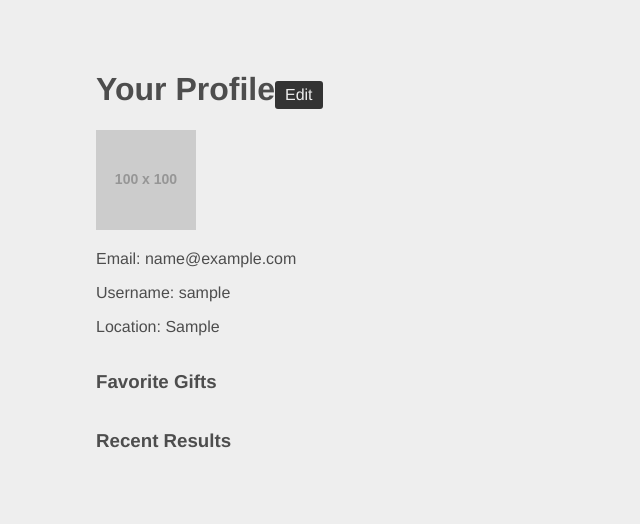
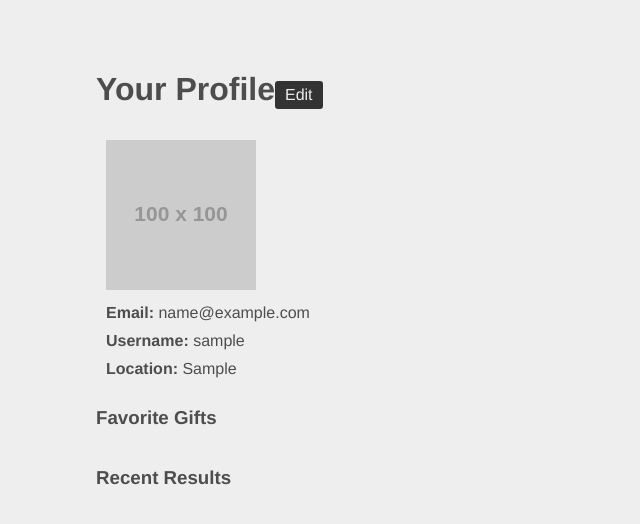
Before and after one commit to nicktouchette/giftr, a Node server app: page /users/600000000000000000000001 in a window 1280 px wide. Shown: the part 61-585 px from the top of the page, without its empty margins (0-640 px from the left). Run offline with Node 20, Linux system fonts and the light colour scheme; a user stored in the database is signed in; data comes from the database, SQL or seed files in the repository; tables that the repository leaves empty hold one stand-in row (values such as "Sample post"); grey boxes labelled with a size stand in for pictures from a placeholder-image service; some libraries are stand-ins or nearby versions.

Commit message:
Profile styles

```diff
--- a/public/stylesheets/style.css
+++ b/public/stylesheets/style.css
@@ -3034,6 +3034,9 @@ label {
 .form_group {
   margin: 10px 0 10px 0; }
 
+.section_title {
+  margin-bottom: 20px; }
+
 .tagline {
   float: none;
   font-size: 52px;
@@ -3074,6 +3077,14 @@ label {
 
 h2.inline {
   margin-right: 15px; }
+
+.profile_info {
+  margin: 10px 0 10px 10px; }
+  .profile_info img {
+    width: 150px;
+    height: 150px; }
+  .profile_info p {
+    margin: 10px 0; }
 
 .img_row, #gifts_container .gift_results {
   margin: 15px 0; }
--- a/scss/style.scss
+++ b/scss/style.scss
@@ -86,6 +86,10 @@ label {
     margin: 10px 0 10px 0;
 }
 
+.section_title {
+  margin-bottom: 20px;
+}
+
 // Home styles
 
 .tagline {
@@ -139,6 +143,21 @@ label {
 
 h2.inline {
   margin-right: 15px;
+}
+
+.profile_info {
+
+  img {
+    width: 150px;
+    height: 150px;
+  }
+
+  margin: 10px 0 10px 10px;
+
+
+  p {
+    margin: 10px 0;
+  }
 }
 
 .img_row {
@@ -301,7 +320,6 @@ h2.inline {
 
   .gift_results {
     @extend .img_row;
-
   }
 }
 
--- a/views/users/show.jade
+++ b/views/users/show.jade
@@ -4,16 +4,17 @@ block content
   - if (user.id === currentUser.id || currentUser.permission === 'admin')
       a(href= "/users/" + user.id + "/edit", class="option-btn") Edit
   br
-  img(src="http://placehold.it/100x100", class="profile_img")
-  p Email:
-    = ' ' + user.local.email
-  p Username:
-   = ' ' + user.userName
-  p Location:
-   = ' ' + user.location
+  .profile_info
+    img(src="http://placehold.it/100x100", class="profile_img")
+    p <strong>Email:</strong>
+      = ' ' + user.local.email
+    p <strong>Username:</strong>
+     = ' ' + user.userName
+    p <strong>Location:</strong>
+     = ' ' + user.location
   #gifts_container
     .img_row
-      h3 Favorite Gifts
+      h3.section_title Favorite Gifts
       -for(i=0;i < 5 && i < favorites.length; i++)
         .gift
           a(href="/gifts/" + favorites[favorites.length - 1 - i].id)
@@ -24,5 +25,5 @@ block content
               p(class="gift_price")
                 = "$" + favorites[favorites.length - 1 - i].price + ".00"
           //- a(class="fav_btn") Remove
+    h3.section_title Recent Results
     .gift_results
-      h3 Recent Results
```
Also changed, not shown: public/js/main.js (+0 -10 lines), views/index.jade (+13 -12 lines), public/img/shopping-bags.png (added), 1 other file.
